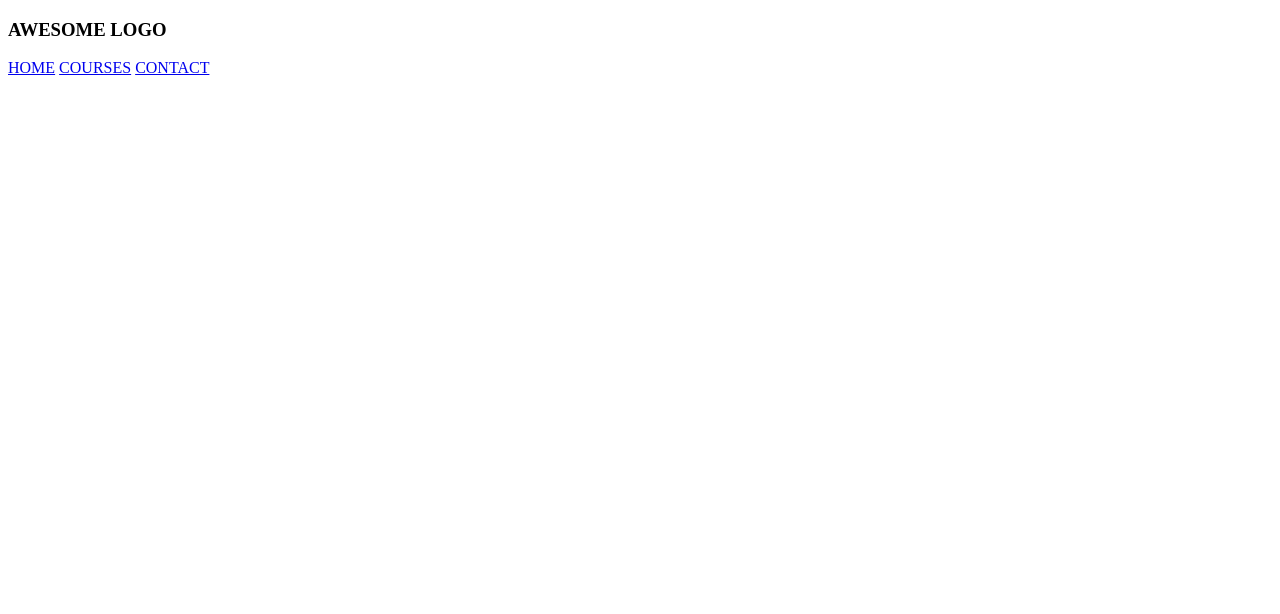
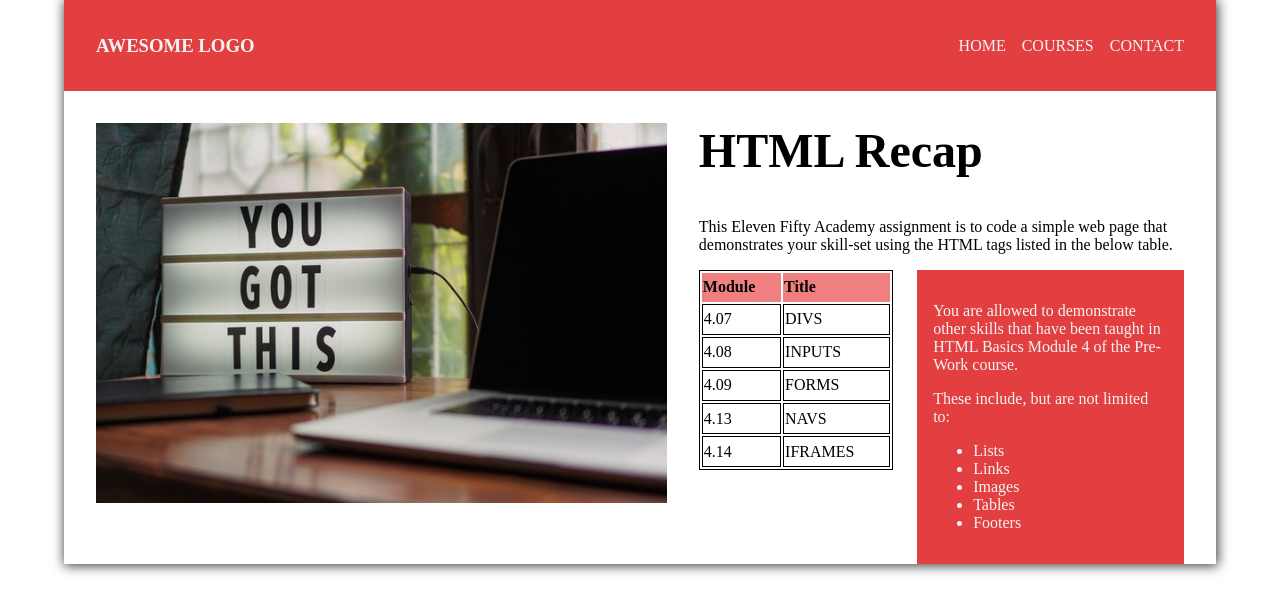
Before and after one commit to robertlanchsweerdt/HTMLRecap, a plain HTML site: page index.html in a window 1280 px wide. Drawn offline with Linux system fonts and the light colour scheme.

Commit message:
HTML Recap section code

```diff
--- a/index.html
+++ b/index.html
@@ -12,7 +12,9 @@
 
 <body>
 
-    <header>
+    <div id="site-wrapper">
+
+        <header id="header__nav">
             <div id="logo">
                 <h3>
                     AWESOME LOGO
@@ -25,6 +27,116 @@
             </nav>
         </header>
 
+        <div>
+
+            <section class="container section__html-recap">
+
+                <div class="box1">
+
+                    <div class="img-wrapper">
+                        <img src="./assets/you-got-this.jpeg" alt="">
+                    </div>
+
+                </div>
+
+                <div class="box2">
+
+                    <h1>HTML Recap</h1>
+
+                    <p>
+                        This Eleven Fifty Academy assignment is to code a simple web page that demonstrates your
+                        skill-set
+                        using
+                        the HTML tags listed in the below table.
+                    </p>
+
+                    <div id="aside-recap">
+
+                        <table>
+
+                            <tr>
+
+                                <th>Module</th>
+
+                                <th>Title</th>
+
+                            </tr>
+
+                            <tr>
+
+                                <td>4.07</td>
+
+                                <td>DIVS</td>
+
+                            </tr>
+
+                            <tr>
+
+                                <td>4.08</td>
+
+                                <td>INPUTS</td>
+
+                            </tr>
+
+                            <tr>
+
+                                <td>4.09</td>
+
+                                <td>FORMS</td>
+
+                            </tr>
+
+                            <tr>
+
+                                <td>4.13</td>
+
+                                <td>NAVS</td>
+
+                            </tr>
+
+                            <tr>
+
+                                <td>4.14</td>
+
+                                <td>IFRAMES</td>
+
+                            </tr>
+
+                        </table>
+
+                        <div id="aside-skills">
+
+                            <p>
+                                You are allowed to demonstrate other skills that have been taught in HTML Basics Module
+                                4 of
+                                the
+                                Pre-Work course.
+                            </p>
+
+                            <p>
+                                These include, but are not limited to:
+                            </p>
+
+                            <ul>
+                                <li>Lists</li>
+                                <li>Links</li>
+                                <li>Images</li>
+                                <li>Tables</li>
+                                <li>Footers</li>
+                            </ul>
+
+                        </div>
+
+                    </div>
+
+                </div>
+
+            </section>
+
+        </div>
+
+    </div>
+
 </body>
 
 </html>
--- a/stylesheet/styles.css
+++ b/stylesheet/styles.css
@@ -0,0 +1,138 @@
+* {
+  box-sizing: border-box;
+}
+
+html,
+body {
+  margin: 0;
+  padding: 0;
+}
+
+#site-wrapper {
+  width: min(1440px, 90%);
+  margin: 0 auto;
+
+  box-shadow: 1px 1px 11px 1px rgba(0, 0, 0, 0.75);
+  -webkit-box-shadow: 1px 1px 11px 1px rgba(0, 0, 0, 0.75);
+  -moz-box-shadow: 1px 1px 11px 1px rgba(0, 0, 0, 0.75);
+}
+
+.container {
+  padding: 0 2rem;
+}
+
+section {
+  margin-top: 2rem;
+}
+
+#header__nav {
+  text-align: center;
+  background-color: #e33f41;
+  padding: 1rem 1rem;
+}
+
+#logo h3,
+nav a {
+  color: #f4f4f4;
+}
+
+nav {
+  display: flex;
+  justify-content: space-around;
+}
+
+nav a {
+  text-decoration: none;
+}
+
+nav a:hover {
+  border-bottom: solid 2px #f4f4f4;
+  margin-bottom: -2px;
+}
+
+img {
+  display: block;
+  width: 100%;
+}
+
+table {
+  width: 200px;
+  height: 200px;
+}
+
+table,
+td {
+  border: solid 1px black;
+}
+
+th {
+  text-align: left;
+  background-color: lightcoral;
+}
+
+#aside-skills {
+  background-color: #e33f41;
+  color: #f4f4f4;
+  padding: 1rem;
+  margin-top: 1rem;
+}
+
+@media (min-width: 700px) {
+  #html-recap-flex,
+  #aside-recap {
+    display: flex;
+    justify-content: space-between;
+  }
+
+  table {
+    width: 40%;
+  }
+
+  #aside-skills {
+    width: 55%;
+    margin-top: 0;
+  }
+}
+
+@media (min-width: 1200px) {
+  h1 {
+    margin-top: 0;
+    font-size: 3rem;
+  }
+
+  #header__nav {
+    display: flex;
+    justify-content: space-between;
+    align-items: center;
+    text-align: unset;
+  }
+
+  #logo {
+    margin-left: 1rem;
+  }
+
+  nav a {
+    margin-right: 1rem;
+  }
+
+  .section__html-recap .box2 {
+    margin-left: 2rem;
+    width: 50%;
+  }
+
+  #html-recap-flex,
+  section,
+  #aside-recap {
+    display: flex;
+    justify-content: space-between;
+  }
+
+  table {
+    width: 40%;
+  }
+
+  #aside-skills {
+    width: 55%;
+    margin-top: 0;
+  }
+}
```
Lines whose indentation alone changed are shown as unchanged.
